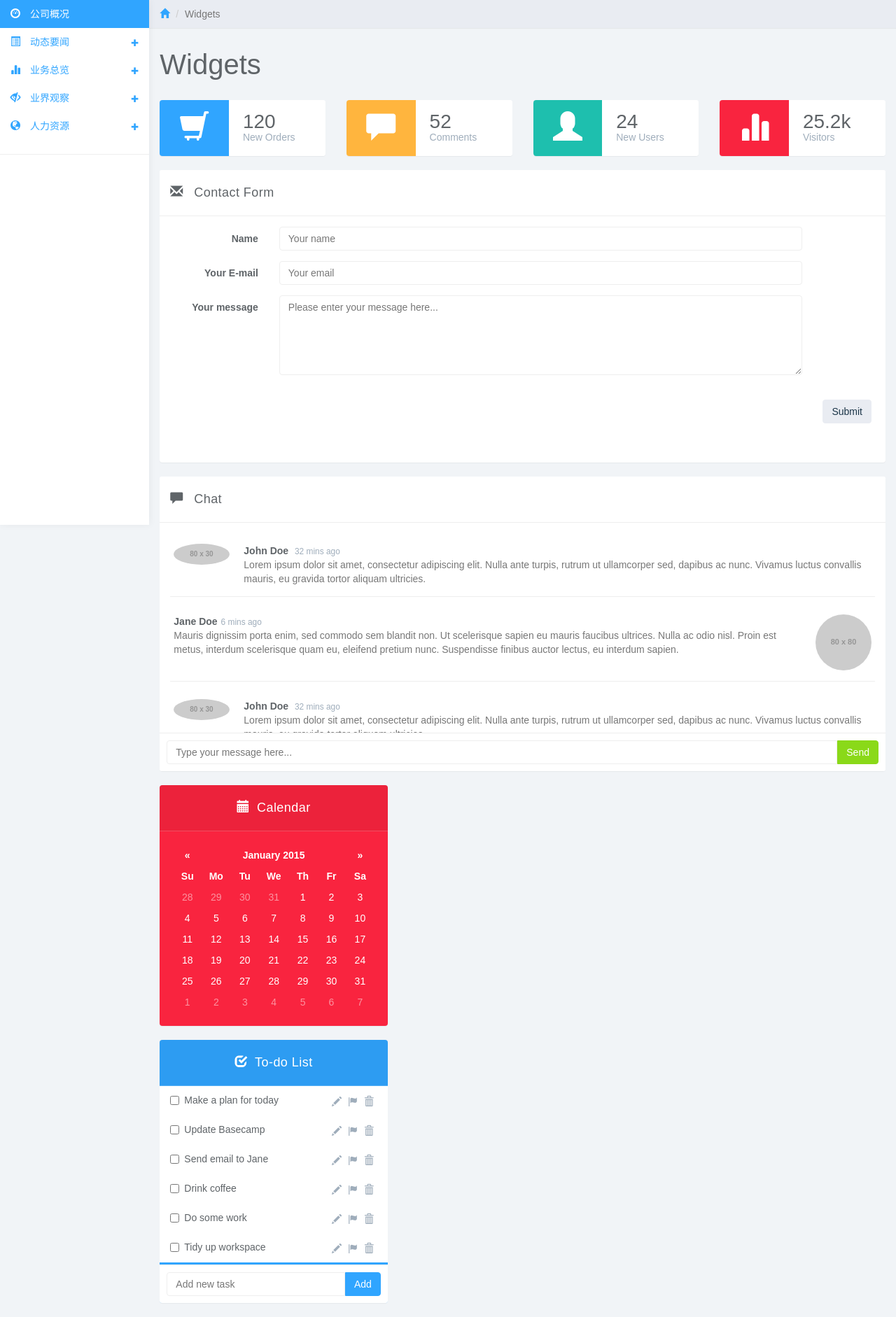
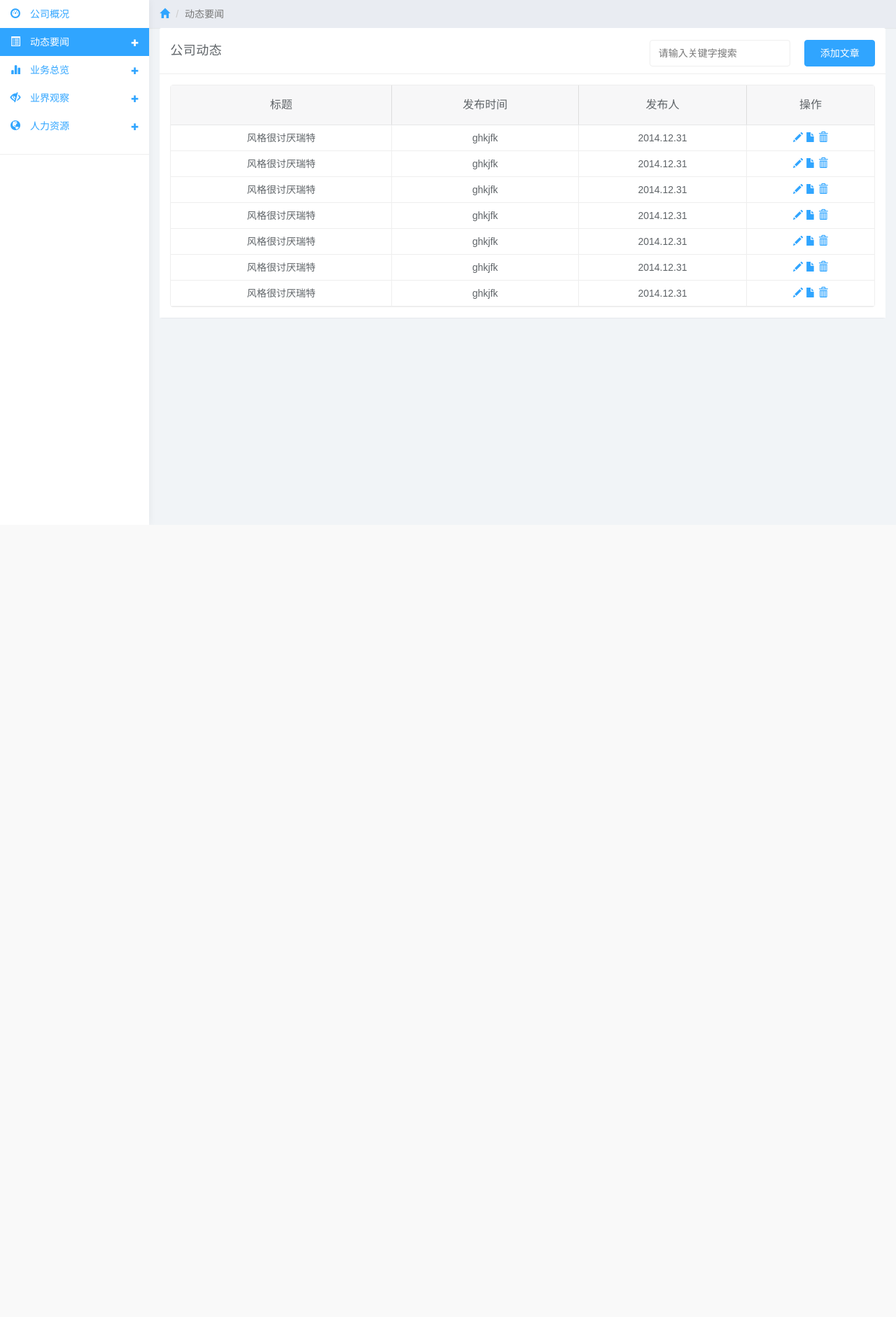
Before and after one commit to kukafei1314/zhonghang, a CodeIgniter app: page /admin/widgets in a window 1280 px wide. Shown: the part 50-1932 px from the top of the page at 70% size. After the commit the page ends 797 px from the top, so only its background shows below. Run offline with CodeIgniter, Linux system fonts and the light colour scheme; grey boxes labelled with a size stand in for pictures from a placeholder-image service; some libraries are stand-ins or nearby versions.

Commit message:
后台列表页面

```diff
--- a/application/views/admin/admin_header.php
+++ b/application/views/admin/admin_header.php
@@ -54,13 +54,13 @@
 
 	<div id="sidebar-collapse" class="col-sm-3 col-lg-2 sidebar">
 		<ul class="nav menu" id="main_nav">
-			<li class="active">
+			<li class="parent">
 				<a href="<?php echo base_url('admin/index');?>" id="index">
 					<span class="glyphicon glyphicon-dashboard"></span> 公司概况
 				</a>
 			</li>
-			<li class="parent ">
-				<a href="<?php echo base_url('admin/widgets');?>" id="widgets">
+			<li class="parent"  id="widgets">
+				<a href="<?php echo base_url('admin/widgets');?>">
 					<span class="glyphicon glyphicon-list-alt"></span> 动态要闻
 					<span data-toggle="collapse" href="#sub-item-1" class="icon pull-right">
 						<em class="glyphicon glyphicon-s glyphicon-plus"></em>
@@ -84,8 +84,8 @@
 					</li>
 				</ul>
 			</li>
-			<li class="parent ">
-				<a href="<?php echo base_url('admin/charts');?>" id="charts">
+			<li class="parent" id="charts">
+				<a href="<?php echo base_url('admin/charts');?>">
 					<span class="glyphicon glyphicon-stats"></span> 业务总览
 					<span data-toggle="collapse" href="#sub-item-2" class="icon pull-right">
 						<em class="glyphicon glyphicon-s glyphicon-plus"></em>
@@ -104,8 +104,8 @@
 					</li>
 				</ul>
 			</li>
-			<li class="parent ">
-				<a href="<?php echo base_url('admin/tables');?>" id="tables">
+			<li class="parent" id="tables">
+				<a href="<?php echo base_url('admin/tables');?>">
 					<span class="glyphicon glyphicon-eye-close"></span> 业界观察
 					<span data-toggle="collapse" href="#sub-item-3" class="icon pull-right">
 						<em class="glyphicon glyphicon-s glyphicon-plus"></em>
@@ -124,8 +124,8 @@
 					</li>
 				</ul>
 			</li>
-			<li class="parent ">
-				<a href="<?php echo base_url('admin/forms');?>" id="forms">
+			<li class="parent" id="forms">
+				<a href="<?php echo base_url('admin/forms');?>">
 					<span class="glyphicon glyphicon-globe"></span> 人力资源
 					<span data-toggle="collapse" href="#sub-item-4" class="icon pull-right">
 						<em class="glyphicon glyphicon-s glyphicon-plus"></em>
--- a/application/views/admin/widgets.php
+++ b/application/views/admin/widgets.php
@@ -1,288 +1,125 @@
 <?php $this->load->view('admin/admin_header'); ?>
-
+	<!--新闻列表页面-->
 	<div class="col-sm-9 col-sm-offset-3 col-lg-10 col-lg-offset-2 main">
 		<div class="row">
 			<ol class="breadcrumb">
 				<li><a href="#"><span class="glyphicon glyphicon-home"></span></a></li>
-				<li class="active">Widgets</li>
+				<li class="active">动态要闻</li>
 			</ol>
 		</div><!--/.row-->
 
 		<div class="row">
 			<div class="col-lg-12">
-				<h1 class="page-header">Widgets</h1>
+				<div class="panel panel-default">
+					<div class="panel-heading">
+                    	<div class="sec_head">公司动态</div>
+                        <form role="search" class="my_search">
+                            <div class="form-group">
+                                <input type="text" class="form-control" placeholder="请输入关键字搜索">
                             </div>
-		</div><!--/.row-->
+                        </form>
+                        <button type="submit" class="btn btn-primary my_botton">添加文章</button>
+                    </div>
+					<div class="panel-body">
 
-		<div class="row">
-			<div class="col-xs-12 col-md-6 col-lg-3">
-				<div class="panel panel-blue panel-widget ">
-					<div class="row no-padding">
-						<div class="col-sm-3 col-lg-5 widget-left">
-							<em class="glyphicon glyphicon-shopping-cart glyphicon-l"></em>
+        	<table data-toggle="table" class="my_table">
+                <thead>
+                <tr>
+                    <th>标题</th>
+                    <th>发布时间</th>
+                    <th>发布人</th>
+                    <th>操作</th>
+                </tr>
+                </thead>
+                <tr>
+                    <td>风格很讨厌瑞特</td>
+                    <td>ghkjfk</td>
+                    <td>2014.12.31</td>
+                    <td>
+                        <div class="action-buttons">
+                            <a href="#"><span class="glyphicon glyphicon-pencil"></span></a>
+                            <a href="#" class="flag"><span class="glyphicon glyphicon-file"></span></a>
+                            <a href="#" class="trash"><span class="glyphicon glyphicon-trash"></span></a>
                     	</div>
-						<div class="col-sm-9 col-lg-7 widget-right">
-							<div class="large">120</div>
-							<div class="text-muted">New Orders</div>
+                    </td>
+                </tr>
+                 <tr>
+                    <td>风格很讨厌瑞特</td>
+                    <td>ghkjfk</td>
+                    <td>2014.12.31</td>
+                    <td>
+                        <div class="action-buttons">
+                            <a href="#"><span class="glyphicon glyphicon-pencil"></span></a>
+                            <a href="#" class="flag"><span class="glyphicon glyphicon-file"></span></a>
+                            <a href="#" class="trash"><span class="glyphicon glyphicon-trash"></span></a>
                     	</div>
+                    </td>
+                </tr>
+                 <tr>
+                    <td>风格很讨厌瑞特</td>
+                    <td>ghkjfk</td>
+                    <td>2014.12.31</td>
+                    <td>
+                        <div class="action-buttons">
+                            <a href="#"><span class="glyphicon glyphicon-pencil"></span></a>
+                            <a href="#" class="flag"><span class="glyphicon glyphicon-file"></span></a>
+                            <a href="#" class="trash"><span class="glyphicon glyphicon-trash"></span></a>
                     	</div>
+                    </td>
+                </tr>
+                 <tr>
+                    <td>风格很讨厌瑞特</td>
+                    <td>ghkjfk</td>
+                    <td>2014.12.31</td>
+                    <td>
+                        <div class="action-buttons">
+                            <a href="#"><span class="glyphicon glyphicon-pencil"></span></a>
+                            <a href="#" class="flag"><span class="glyphicon glyphicon-file"></span></a>
+                            <a href="#" class="trash"><span class="glyphicon glyphicon-trash"></span></a>
                     	</div>
+                    </td>
+                </tr>
+                 <tr>
+                    <td>风格很讨厌瑞特</td>
+                    <td>ghkjfk</td>
+                    <td>2014.12.31</td>
+                    <td>
+                        <div class="action-buttons">
+                            <a href="#"><span class="glyphicon glyphicon-pencil"></span></a>
+                            <a href="#" class="flag"><span class="glyphicon glyphicon-file"></span></a>
+                            <a href="#" class="trash"><span class="glyphicon glyphicon-trash"></span></a>
                     	</div>
-			<div class="col-xs-12 col-md-6 col-lg-3">
-				<div class="panel panel-orange panel-widget">
-					<div class="row no-padding">
-						<div class="col-sm-3 col-lg-5 widget-left">
-							<em class="glyphicon glyphicon-comment glyphicon-l"></em>
+                    </td>
+                </tr>
+                 <tr>
+                    <td>风格很讨厌瑞特</td>
+                    <td>ghkjfk</td>
+                    <td>2014.12.31</td>
+                    <td>
+                        <div class="action-buttons">
+                            <a href="#"><span class="glyphicon glyphicon-pencil"></span></a>
+                            <a href="#" class="flag"><span class="glyphicon glyphicon-file"></span></a>
+                            <a href="#" class="trash"><span class="glyphicon glyphicon-trash"></span></a>
                     	</div>
-						<div class="col-sm-9 col-lg-7 widget-right">
-							<div class="large">52</div>
-							<div class="text-muted">Comments</div>
+                    </td>
+                </tr>
+                 <tr>
+                    <td>风格很讨厌瑞特</td>
+                    <td>ghkjfk</td>
+                    <td>2014.12.31</td>
+                    <td>
+                        <div class="action-buttons">
+                            <a href="#"><span class="glyphicon glyphicon-pencil"></span></a>
+                            <a href="#" class="flag"><span class="glyphicon glyphicon-file"></span></a>
+                            <a href="#" class="trash"><span class="glyphicon glyphicon-trash"></span></a>
                     	</div>
-					</div>
-				</div>
-			</div>
-			<div class="col-xs-12 col-md-6 col-lg-3">
-				<div class="panel panel-teal panel-widget">
-					<div class="row no-padding">
-						<div class="col-sm-3 col-lg-5 widget-left">
-							<em class="glyphicon glyphicon-user glyphicon-l"></em>
-						</div>
-						<div class="col-sm-9 col-lg-7 widget-right">
-							<div class="large">24</div>
-							<div class="text-muted">New Users</div>
-						</div>
-					</div>
-				</div>
-			</div>
-			<div class="col-xs-12 col-md-6 col-lg-3">
-				<div class="panel panel-red panel-widget">
-					<div class="row no-padding">
-						<div class="col-sm-3 col-lg-5 widget-left">
-							<em class="glyphicon glyphicon-stats glyphicon-l"></em>
-						</div>
-						<div class="col-sm-9 col-lg-7 widget-right">
-							<div class="large">25.2k</div>
-							<div class="text-muted">Visitors</div>
-						</div>
+                    </td>
+                </tr>
+            </table>
 					</div>
 				</div>
 			</div>
 		</div><!--/.row-->
-
-		<div class="row">
-			<div class="col-md-8">
-				<div class="panel panel-default">
-					<div class="panel-heading"><span class="glyphicon glyphicon-envelope"></span> Contact Form</div>
-					<div class="panel-body">
-						<form class="form-horizontal" action="" method="post">
-							<fieldset>
-								<!-- Name input-->
-								<div class="form-group">
-									<label class="col-md-3 control-label" for="name">Name</label>
-									<div class="col-md-9">
-									<input id="name" name="name" type="text" placeholder="Your name" class="form-control">
-									</div>
-								</div>
-
-								<!-- Email input-->
-								<div class="form-group">
-									<label class="col-md-3 control-label" for="email">Your E-mail</label>
-									<div class="col-md-9">
-										<input id="email" name="email" type="text" placeholder="Your email" class="form-control">
-									</div>
-								</div>
-
-								<!-- Message body -->
-								<div class="form-group">
-									<label class="col-md-3 control-label" for="message">Your message</label>
-									<div class="col-md-9">
-										<textarea class="form-control" id="message" name="message" placeholder="Please enter your message here..." rows="5"></textarea>
-									</div>
-								</div>
-
-								<!-- Form actions -->
-								<div class="form-group">
-									<div class="col-md-12 widget-right">
-										<button type="submit" class="btn btn-default btn-md pull-right">Submit</button>
-									</div>
-								</div>
-							</fieldset>
-						</form>
-					</div>
-				</div>
-
-				<div class="panel panel-default chat">
-					<div class="panel-heading" id="accordion"><span class="glyphicon glyphicon-comment"></span> Chat</div>
-
-					<div class="panel-body">
-						<ul>
-							<li class="left clearfix">
-								<span class="chat-img pull-left">
-									<img src="http://placehold.it/80/30a5ff/fff" alt="User Avatar" class="img-circle" />
-								</span>
-								<div class="chat-body clearfix">
-									<div class="header">
-										<strong class="primary-font">John Doe</strong> <small class="text-muted">32 mins ago</small>
-									</div>
-									<p>
-										Lorem ipsum dolor sit amet, consectetur adipiscing elit. Nulla ante turpis, rutrum ut ullamcorper sed, dapibus ac nunc. Vivamus luctus convallis mauris, eu gravida tortor aliquam ultricies.
-									</p>
-								</div>
-							</li>
-							<li class="right clearfix">
-								<span class="chat-img pull-right">
-									<img src="http://placehold.it/80/dde0e6/5f6468" alt="User Avatar" class="img-circle" />
-								</span>
-								<div class="chat-body clearfix">
-									<div class="header">
-										<strong class="pull-left primary-font">Jane Doe</strong> <small class="text-muted">6 mins ago</small>
-									</div>
-									<p>
-										Mauris dignissim porta enim, sed commodo sem blandit non. Ut scelerisque sapien eu mauris faucibus ultrices. Nulla ac odio nisl. Proin est metus, interdum scelerisque quam eu, eleifend pretium nunc. Suspendisse finibus auctor lectus, eu interdum sapien.
-									</p>
-								</div>
-							</li>
-							<li class="left clearfix">
-								<span class="chat-img pull-left">
-									<img src="http://placehold.it/80/30a5ff/fff" alt="User Avatar" class="img-circle" />
-								</span>
-								<div class="chat-body clearfix">
-									<div class="header">
-										<strong class="primary-font">John Doe</strong> <small class="text-muted">32 mins ago</small>
-									</div>
-									<p>
-										Lorem ipsum dolor sit amet, consectetur adipiscing elit. Nulla ante turpis, rutrum ut ullamcorper sed, dapibus ac nunc. Vivamus luctus convallis mauris, eu gravida tortor aliquam ultricies.
-									</p>
-								</div>
-							</li>
-						</ul>
-					</div>
-
-					<div class="panel-footer">
-						<div class="input-group">
-							<input id="btn-input" type="text" class="form-control input-md" placeholder="Type your message here..." />
-							<span class="input-group-btn">
-								<button class="btn btn-success btn-md" id="btn-chat">Send</button>
-							</span>
-						</div>
-					</div>
-				</div>
-
-			</div><!--/.col-->
-
-			<div class="col-md-4">
-
-				<div class="panel panel-red">
-					<div class="panel-heading dark-overlay"><span class="glyphicon glyphicon-calendar"></span>Calendar</div>
-					<div class="panel-body">
-						<div id="calendar"></div>
-					</div>
-				</div>
-
-				<div class="panel panel-blue">
-					<div class="panel-heading dark-overlay"><span class="glyphicon glyphicon-check"></span>To-do List</div>
-					<div class="panel-body">
-						<ul class="todo-list">
-						<li class="todo-list-item">
-								<div class="checkbox">
-									<input type="checkbox" id="checkbox" />
-									<label for="checkbox">Make a plan for today</label>
-								</div>
-								<div class="pull-right action-buttons">
-									<a href="#"><span class="glyphicon glyphicon-pencil"></span></a>
-									<a href="#" class="flag"><span class="glyphicon glyphicon-flag"></span></a>
-									<a href="#" class="trash"><span class="glyphicon glyphicon-trash"></span></a>
-								</div>
-							</li>
-							<li class="todo-list-item">
-								<div class="checkbox">
-									<input type="checkbox" id="checkbox" />
-									<label for="checkbox">Update Basecamp</label>
-								</div>
-								<div class="pull-right action-buttons">
-									<a href="#"><span class="glyphicon glyphicon-pencil"></span></a>
-									<a href="#" class="flag"><span class="glyphicon glyphicon-flag"></span></a>
-									<a href="#" class="trash"><span class="glyphicon glyphicon-trash"></span></a>
-								</div>
-							</li>
-							<li class="todo-list-item">
-								<div class="checkbox">
-									<input type="checkbox" id="checkbox" />
-									<label for="checkbox">Send email to Jane</label>
-								</div>
-								<div class="pull-right action-buttons">
-									<a href="#"><span class="glyphicon glyphicon-pencil"></span></a>
-									<a href="#" class="flag"><span class="glyphicon glyphicon-flag"></span></a>
-									<a href="#" class="trash"><span class="glyphicon glyphicon-trash"></span></a>
-								</div>
-							</li>
-							<li class="todo-list-item">
-								<div class="checkbox">
-									<input type="checkbox" id="checkbox" />
-									<label for="checkbox">Drink coffee</label>
-								</div>
-								<div class="pull-right action-buttons">
-									<a href="#"><span class="glyphicon glyphicon-pencil"></span></a>
-									<a href="#" class="flag"><span class="glyphicon glyphicon-flag"></span></a>
-									<a href="#" class="trash"><span class="glyphicon glyphicon-trash"></span></a>
-								</div>
-							</li>
-							<li class="todo-list-item">
-								<div class="checkbox">
-									<input type="checkbox" id="checkbox" />
-									<label for="checkbox">Do some work</label>
-								</div>
-								<div class="pull-right action-buttons">
-									<a href="#"><span class="glyphicon glyphicon-pencil"></span></a>
-									<a href="#" class="flag"><span class="glyphicon glyphicon-flag"></span></a>
-									<a href="#" class="trash"><span class="glyphicon glyphicon-trash"></span></a>
-								</div>
-							</li>
-							<li class="todo-list-item">
-								<div class="checkbox">
-									<input type="checkbox" id="checkbox" />
-									<label for="checkbox">Tidy up workspace</label>
-								</div>
-								<div class="pull-right action-buttons">
-									<a href="#"><span class="glyphicon glyphicon-pencil"></span></a>
-									<a href="#" class="flag"><span class="glyphicon glyphicon-flag"></span></a>
-									<a href="#" class="trash"><span class="glyphicon glyphicon-trash"></span></a>
-								</div>
-							</li>
-						</ul>
-					</div>
-					<div class="panel-footer">
-						<div class="input-group">
-							<input id="btn-input" type="text" class="form-control input-md" placeholder="Add new task" />
-							<span class="input-group-btn">
-								<button class="btn btn-primary btn-md" id="btn-todo">Add</button>
-							</span>
-						</div>
-					</div>
-				</div>
-
-			</div><!--/.col-->
-		</div><!--/.row-->
-	</div>	<!--/.main-->
-
-	<script>
-		$('#calendar').datepicker({
-		});
-
-		!function ($) {
-		    $(document).on("click","ul.nav li.parent > a > span.icon", function(){
-		        $(this).find('em:first').toggleClass("glyphicon-minus");
-		    });
-		    $(".sidebar span.icon").find('em:first').addClass("glyphicon-plus");
-		}(window.jQuery);
-
-		$(window).on('resize', function () {
-		  if ($(window).width() > 768) $('#sidebar-collapse').collapse('show')
-		})
-		$(window).on('resize', function () {
-		  if ($(window).width() <= 767) $('#sidebar-collapse').collapse('hide')
-		})
-	</script>
 </body>
 
 </html>
--- a/static/admin/css/admin.css
+++ b/static/admin/css/admin.css
@@ -12,3 +12,53 @@ font-family:"Arial","Microsoft YaHei","黑体","宋体",sans-serif !important;
 	margin:0 auto;
 	text-align:center;
 }
+
+.col-md-4 {
+	width: 90%;
+	margin:0 5%;
+}
+
+.list_showing{
+	margin-top:50px;
+}
+
+.todo-list-item .glyphicon {
+	color: #30a5ff;
+}
+
+.panel-body {
+	background:#fff;
+}
+
+.my_table th{
+	text-align: center;
+}
+
+.my_table td{
+	text-align: center;
+	height:35px;
+	line-height:35px;
+}
+
+.my_search{
+	float:left;
+	margin-top:7px;
+	margin-left:48%;
+	width:20%;
+}
+
+.form-control {
+	height: 38px;
+}
+
+.sec_head{
+	float:left;
+	width:20%;
+}
+
+.my_botton{
+	width:10%;
+	height:38px;
+	margin-top:7px;
+	float:right;
+}
--- a/static/admin/js/admin.js
+++ b/static/admin/js/admin.js
@@ -8,13 +8,13 @@ $(document).ready(function(){
 		var b = $(this).attr("id");
 		//alert(pn.indexOf(b));
 		if (pn.indexOf(b) != -1){
-			$(this)[0].className = 'active';
+			$(this)[0].className = 'parent active';
 
 			find = 1;
 		}
     });
 	if(!find) {
-		$("#main_nav li a")[0].className = 'active';
+		$("#main_nav li a")[0].className = 'parent active';
 	}
 });
 
```
Lines whose indentation alone changed are shown as unchanged.
